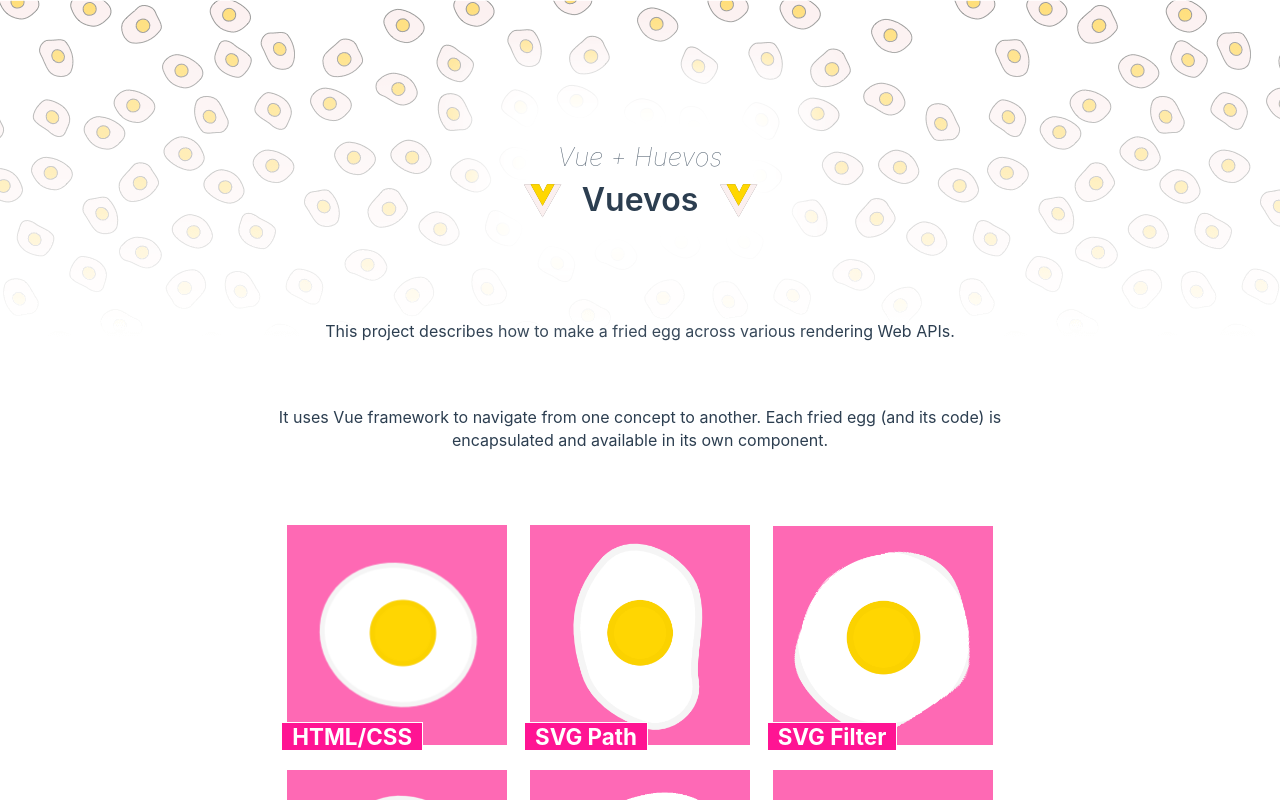
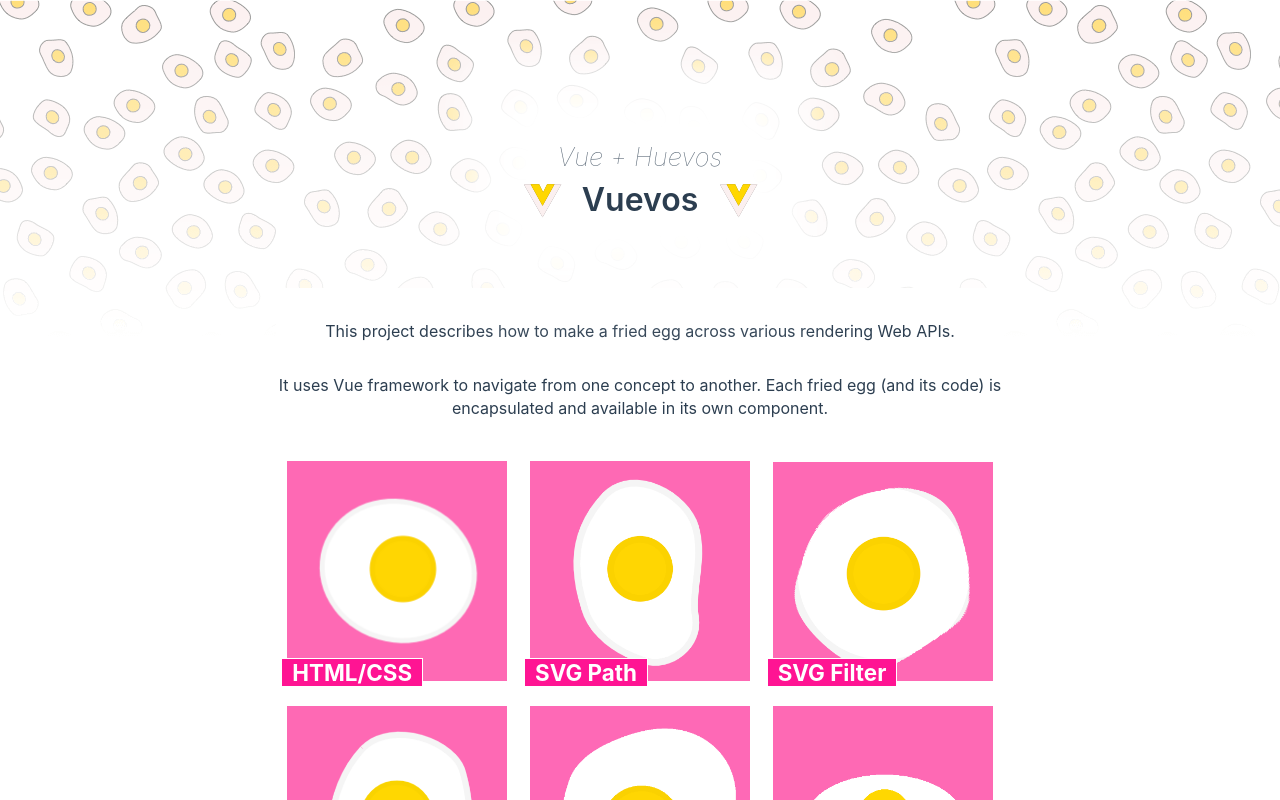
Before and after one commit to mikatalk/vuevos, a Vue app: page / in a window 1280 px wide. Shown: the top 800 px of the page. Built offline with nearby package versions, Linux system fonts and the light colour scheme; a small style sheet from the web is missing.

Commit message:
Fix contrast in home page

```diff
--- a/src/views/Home.vue
+++ b/src/views/Home.vue
@@ -10,6 +10,7 @@
         <vuevos-icon/>
       </span>
     </title-box>
+    <section class="content">
       <p>This project describes how to make a fried egg
         across various rendering Web APIs.</p>
       <p>It uses Vue framework to navigate from one concept to another.
@@ -19,6 +20,7 @@
       <p>
         <a class="btn" href="http://github.com/mikatalk/vuevos">Get the code and contribute.</a>
       </p>
+    </section>
   </div>
 </template>
 
@@ -81,6 +83,9 @@
   flex-direction: column;
   margin: 0 0rem 2rem;
   padding: 4rem 1rem 0rem;
+  .content {
+    background: white;
+  }
   .image-gallery {
     margin: 2rem auto;
   }
```
Lines whose indentation alone changed are shown as unchanged.
